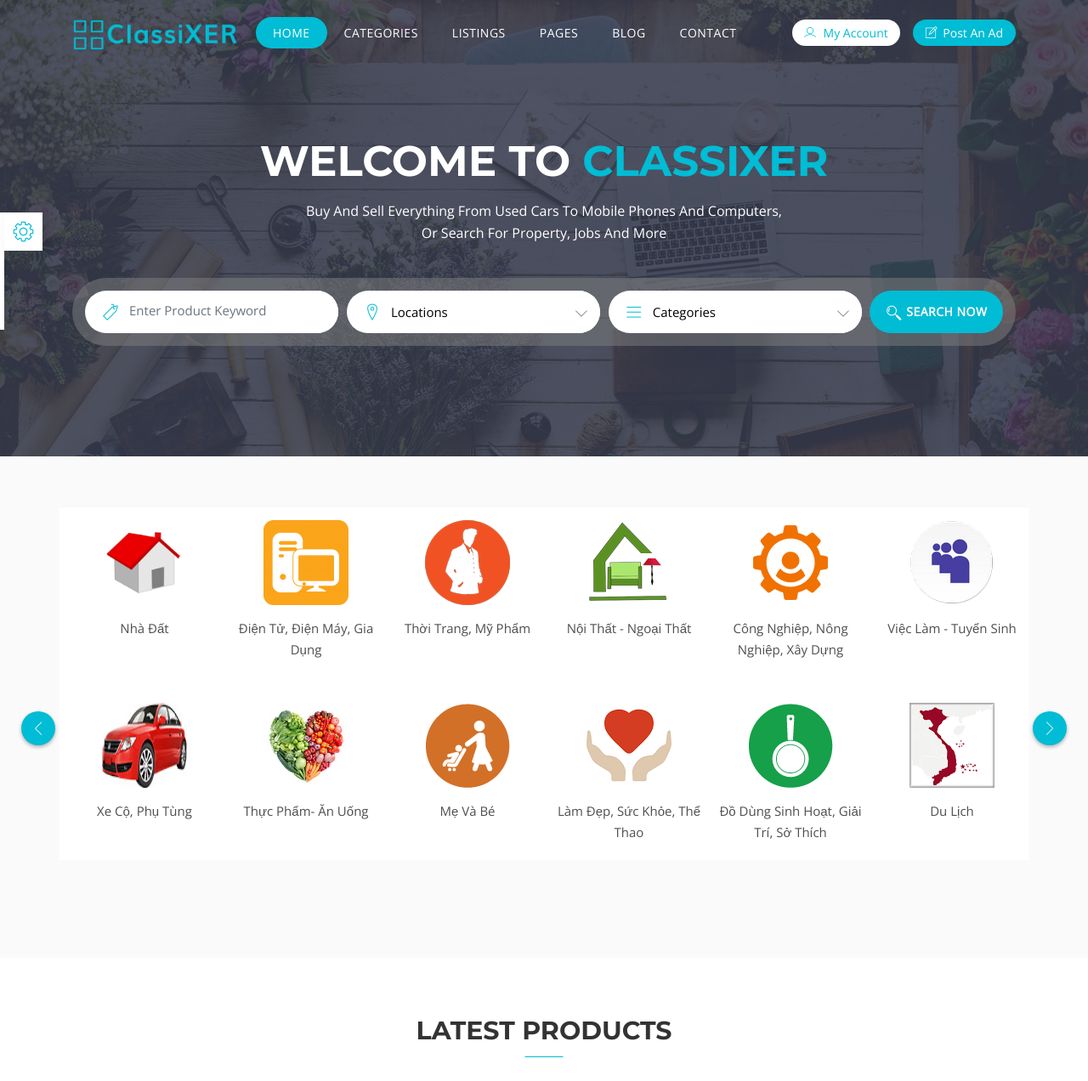
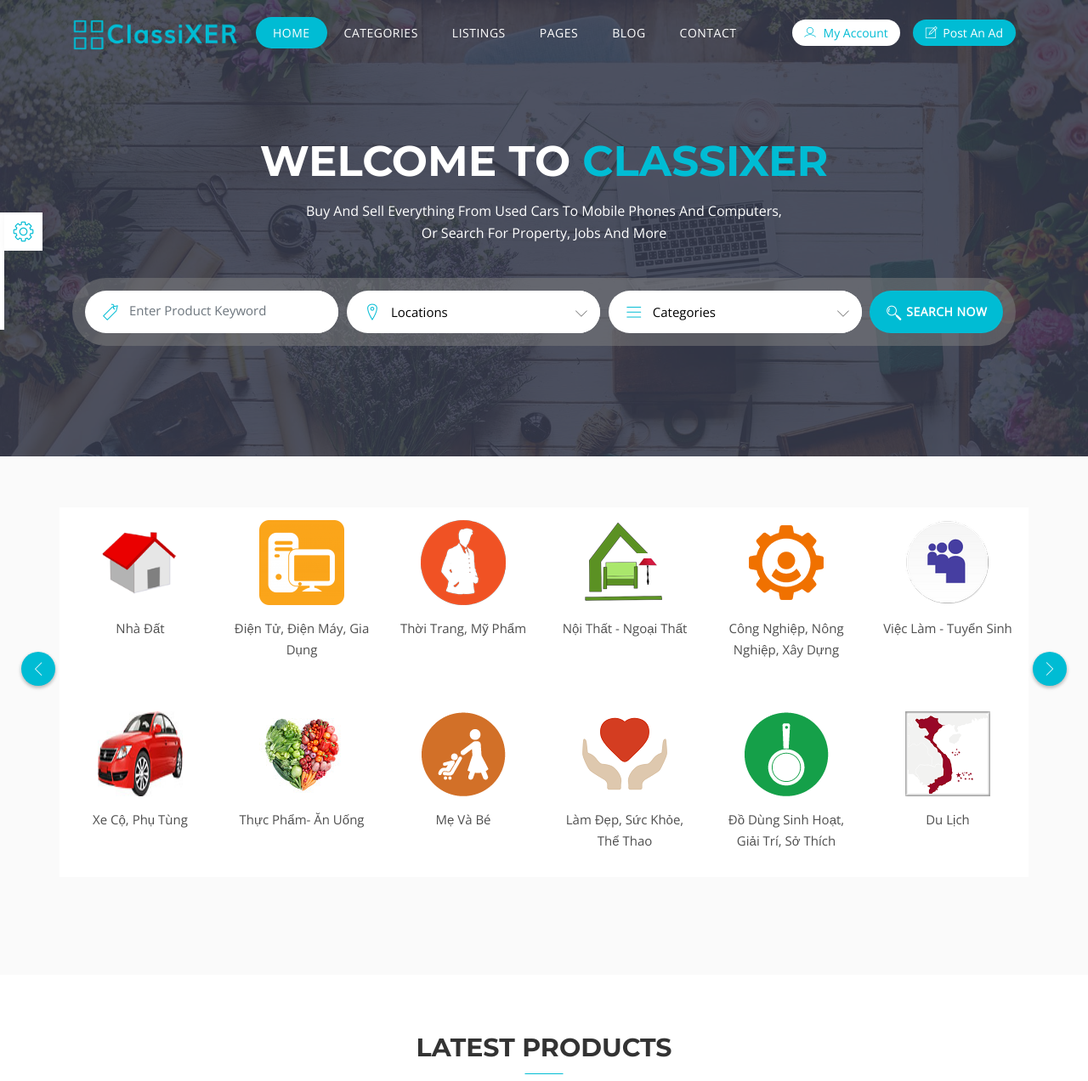
Before and after one commit to pandalove102/tizi_template, a PHP site: page /template_tizi/ in a window 1280 px wide. Shown: the top 1272 px of the page at 85% size. Run offline with PHP 8.4, Linux system fonts and the light colour scheme; some libraries are stand-ins or nearby versions; some web fonts are replaced.

```diff
--- a/view/home.php
+++ b/view/home.php
@@ -1,7 +1,7 @@
 <style>
 #new-products .owl-controls .owl-buttons {
     position: relative;
-    top: -190px;
+    top: -280px;
     left: 0;
 }
 .img-banner{
@@ -12,8 +12,8 @@
     vertical-align: middle;
 }
 .icon-box{
-	width: 200px;
-    height: 200px;
+	height: 210px;
+	width: auto;
 }
 
 .font-banner{
```
